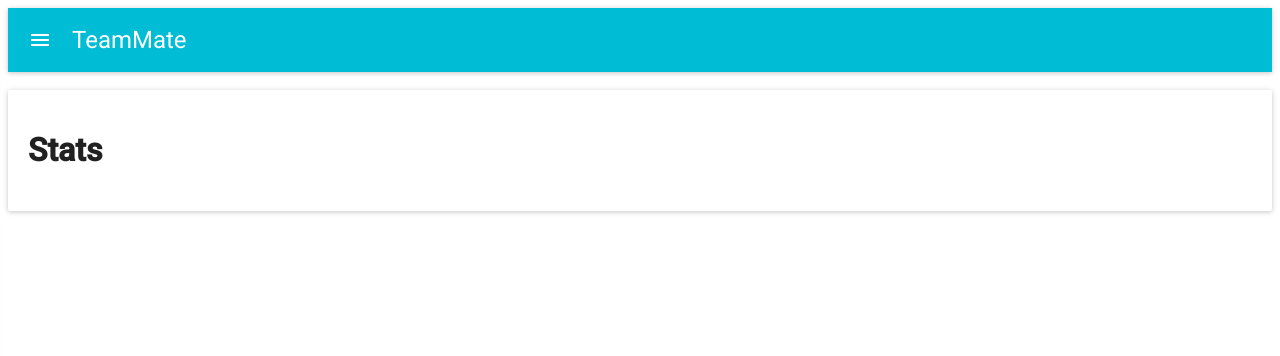
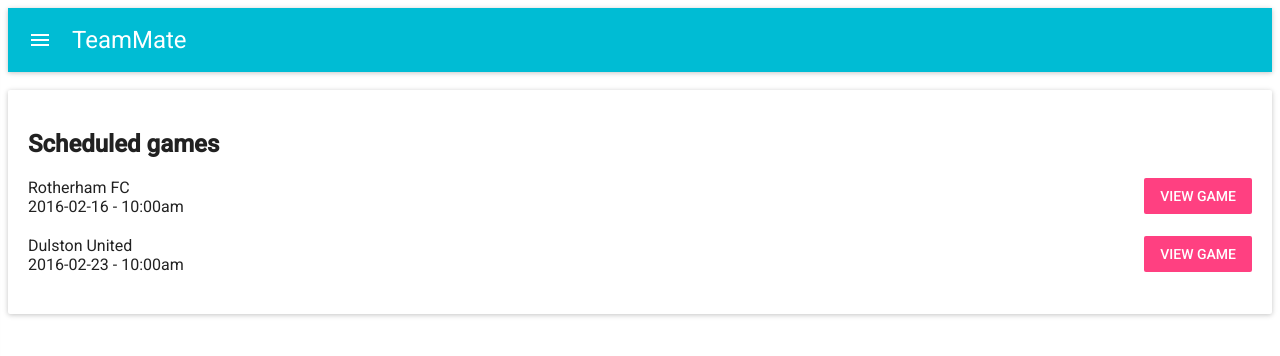
Before and after one commit to iszak/leisurehack, a React app in the folder client/: page / in a window 1280 px wide. Shown: the top 356 px of the page. Built offline with nearby package versions, Linux system fonts and the light colour scheme; what react-tap-event-plugin would draw is missing.

Commit message:
Added more child views to dashboard

```diff
--- /dev/null
+++ b/client/src/views/dashboard-views/game.js
@@ -0,0 +1,17 @@
+import React, { Component } from 'react';
+import Paper from 'material-ui/Paper';
+
+
+const paperStyle = {
+    padding: 20
+};
+
+export default class Game extends Component {
+    render() {
+        return (
+            <Paper style={paperStyle} zDepth={1}>
+                <h1></h1>
+            </Paper>
+        );
+    }
+}
--- a/client/src/views/dashboard-views/schedule-game.js
+++ b/client/src/views/dashboard-views/schedule-game.js
@@ -1,6 +1,20 @@
 import React, { Component } from 'react';
 import Paper from 'material-ui/Paper';
+import TextField from 'material-ui/TextField';
+import DatePicker from 'material-ui/DatePicker';
+import TimePicker from 'material-ui/TimePicker';
+import RaisedButton from 'material-ui/RaisedButton';
+import Subheader from 'material-ui/Subheader';
+import {List, ListItem} from 'material-ui/List';
+import Checkbox from 'material-ui/Checkbox';
+import curry from 'lodash/fp/curry';
 
+const players = [
+    {id: 1, firstName: 'John', lastName: 'Bishop'},
+    {id: 2, firstName: 'Ben', lastName: 'Robinson'},
+    {id: 3, firstName: 'Charles', lastName: 'Smith'},
+    {id: 4, firstName: 'Gordon', lastName: 'Lovesgood'}
+];
 
 const paperStyle = {
     padding: 20
@@ -11,14 +25,69 @@ export default class ScheduleGame extends Component {
         super(props);
         this.state = {
             opponent: '',
+            date: '',
+            time: '',
+            address: '',
+            players: []
         };
     }
+
+    textChange = curry((name, event, value) => {
+        this.setState(previousState => {
+            previousState[name] = value
+            return previousState
+        });
+    });
+
+    dateChange = curry((name, nada, value) => {
+        this.setState(previousState => {
+            previousState[name] = value;
+            return previousState
+        });
+    });
+
+    checkChange = curry((value, event, bool) => {
+        this.setState(previousState => {
+            previousState.players = (bool? _.concat:_.filter)(previousState.players, value);
+            return previousState
+        });
+    });
 
     render() {
         return (
             <Paper style={paperStyle} zDepth={1}>
                 <h1>Schedule game</h1>
-
+                <TextField
+                    hintText='Rotherham FC'
+                    floatingLabelText='Opponent'
+                    floatingLabelFixed={true}
+                    type='text'
+                    onChange={this.textChange('opponent')}
+                />
+                <DatePicker
+                    hintText="Date"
+                    floatingLabelText='Date'
+                    onChange={this.dateChange('date')}
+                />
+                <TimePicker
+                    hintText='Time'
+                    floatingLabelText='Time'
+                    onChange={this.dateChange('time')}
+                />
+                <TextField
+                    hintText='67 Made Up Road, London E14 3PQ'
+                    floatingLabelText='Address'
+                    floatingLabelFixed={true}
+                    type='text'
+                    onChange={this.textChange('address')}
+                />
+                <br />
+                <List>
+                    <Subheader>Invite players</Subheader>
+                    {players.map(player => (<ListItem primaryText={player.firstName + ' ' + player.lastName} key={player.id}  leftCheckbox={<Checkbox onCheck={this.checkChange(player.id)} />} />))}
+                </List>
+                <br />
+                <RaisedButton label="Add Game" primary={true} />
             </Paper>
         );
     }
--- a/client/src/views/dashboard-views/stats.js
+++ b/client/src/views/dashboard-views/stats.js
@@ -1,17 +1,49 @@
 import React, { Component } from 'react';
 import Paper from 'material-ui/Paper';
+import RaisedButton from 'material-ui/RaisedButton';
 
 
-const paperStyle = {
-    padding: 20
+const games = [
+    {id: 0, opponent: 'Rotherham FC', date: '2016-02-16', time: '10:00am'},
+    {id: 1, opponent: 'Dulston United', date: '2016-02-23', time: '10:00am'},
+]
+
+const styles = {
+    paper: {
+        padding: 20,
+        marginBottom: 10
+    },
+    inlineGame: {
+        display: 'flex',
+        flexWrap: 'wrap',
+    },
+    gameDeets: {
+        marginBottom: 20
+    },
+    gameDeet: {
+        display: 'block'
+    },
+    gameButton: {
+        marginLeft: 'auto',
+        boxShadow: 'none'
+    }
 };
 
 export default class Stats extends Component {
     render() {
         return (
-            <Paper style={paperStyle} zDepth={1}>
-                <h1>Stats</h1>
-            </Paper>
+            <div>
+                <Paper style={styles.paper} zDepth={1}>
+                    <h2>Scheduled games</h2>
+                    {games.map(game => (<div key={game.id} style={styles.inlineGame}>
+                        <div style={styles.gameDeets}>
+                            <span style={styles.gameDeet}>{game.opponent}</span>
+                            <span style={styles.gameDeet}>{game.date} - {game.time}</span>
+                        </div>
+                        <RaisedButton style={styles.gameButton} label="View game" secondary={true} onClick={() => this.props.onViewChange('Game')} />
+                    </div>))}
+                </Paper>
+            </div>
         );
     }
 }
--- /dev/null
+++ b/client/src/views/dashboard-views/team.js
@@ -0,0 +1,17 @@
+import React, { Component } from 'react';
+import Paper from 'material-ui/Paper';
+
+
+const paperStyle = {
+    padding: 20
+};
+
+export default class Team extends Component {
+    render() {
+        return (
+            <Paper style={paperStyle} zDepth={1}>
+                <h1>Team</h1>
+            </Paper>
+        );
+    }
+}
--- a/client/src/views/dashboard.js
+++ b/client/src/views/dashboard.js
@@ -4,8 +4,11 @@ import IconButton from 'material-ui/IconButton';
 import NavigationMenu from 'material-ui/svg-icons/navigation/menu';
 import Drawer from 'material-ui/Drawer';
 import MenuItem from 'material-ui/MenuItem';
+import Divider from 'material-ui/Divider';
 
 import Stats from './dashboard-views/stats';
+import Team from './dashboard-views/team';
+import Game from './dashboard-views/game';
 import ScheduleGame from './dashboard-views/schedule-game';
 import LookForPlayer from './dashboard-views/look-for-player';
 
@@ -40,7 +43,13 @@ export default class Dashboard extends Component {
 
         switch(this.state.childView) {
             case 'Stats':
-                view = <Stats />
+                view = <Stats onViewChange={this.handleChildViewChange} />
+                break;
+            case 'Team':
+                view = <Team />
+                break;
+            case 'Game':
+                view = <Game />
                 break;
             case 'ScheduleGame':
                 view = <ScheduleGame />
@@ -71,6 +80,8 @@ export default class Dashboard extends Component {
                         onRequestChange={(open) => this.setState.open = open}
                     >
                         <MenuItem onTouchTap={() => this.handleChildViewChange('Stats')}>Dashboard</MenuItem>
+                        <MenuItem onTouchTap={() => this.handleChildViewChange('Team')}>Team</MenuItem>
+                        <Divider />
                         <MenuItem onTouchTap={() => this.handleChildViewChange('ScheduleGame')}>Schedule game</MenuItem>
                         <MenuItem onTouchTap={() => this.handleChildViewChange('LookForPlayer')}>Look for player</MenuItem>
                     </Drawer>
```
